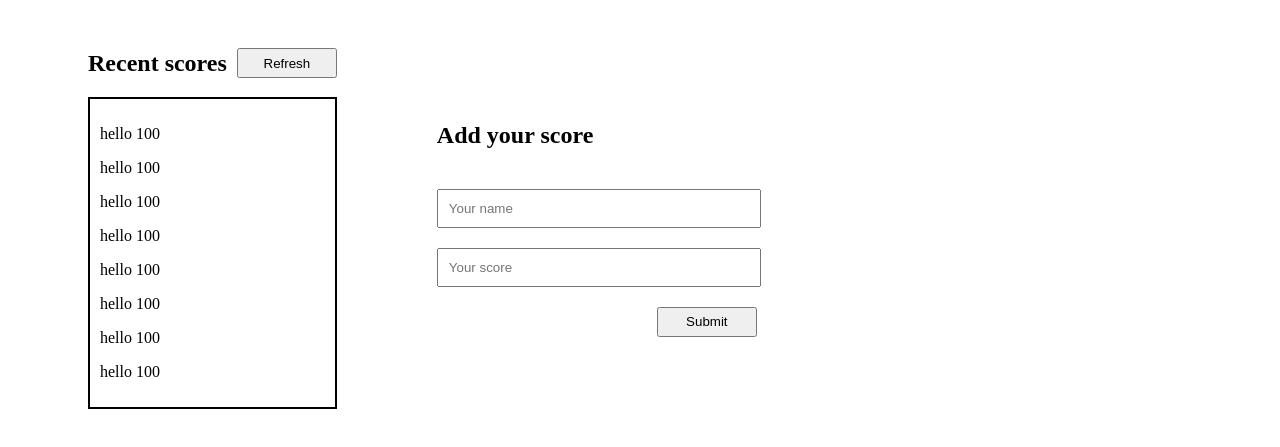
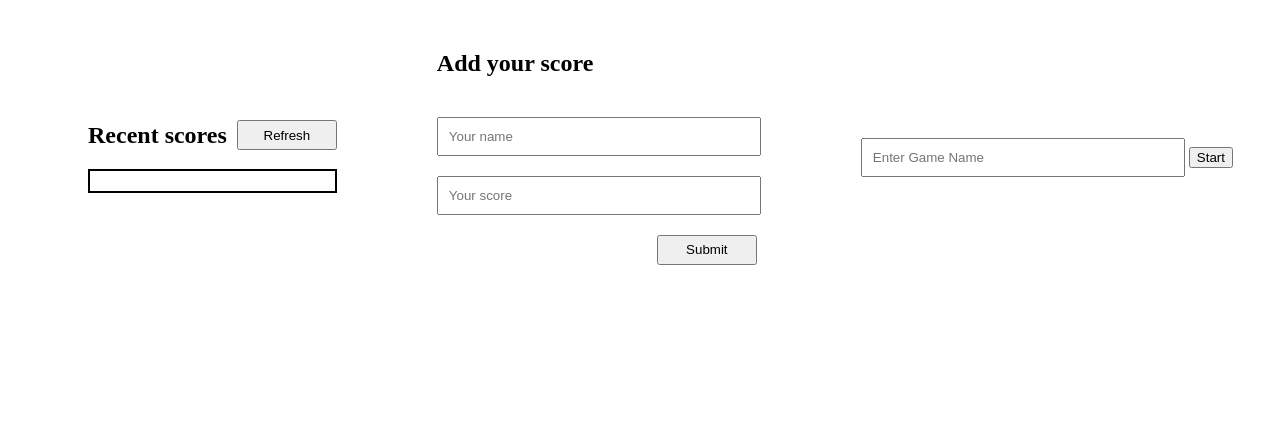
Before and after one commit to cosywasswa/Leaderboard, a website built with webpack: page src/index.html in a window 1280 px wide. Shown: the part 95-542 px from the top of the page. Built offline with nearby package versions, Linux system fonts and the light colour scheme; no server answers.

Commit message:
update elements

```diff
--- a/src/index.html
+++ b/src/index.html
@@ -14,16 +14,7 @@
         <h2>Recent scores</h2>
         <button type="button" class="refresh">Refresh</button>
     </div>
-    <div class="scoreContainer">
-        <p>hello 100</p>
-        <p>hello 100</p>
-        <p>hello 100</p>
-        <p>hello 100</p>
-        <p>hello 100</p>
-        <p>hello 100</p>
-        <p>hello 100</p>
-        <p>hello 100</p>
-    </div>
+    <div class="scoreContainer"></div>
 </div>
 <form id="form">
     <div class="formElements">
@@ -33,6 +24,12 @@
     <button type="submit" class="btnSubmit">Submit</button>
 </div>
 </form>
+<div class="newGame" id="newGame">
+  <form id="gameForm">
+    <input type="text" id="gameName" placeholder="Enter Game Name" />
+    <button type="submit" id="gameBtn">Start</button>
+  </form>
+</div>
 </section>
    </main>
   </body>
```
